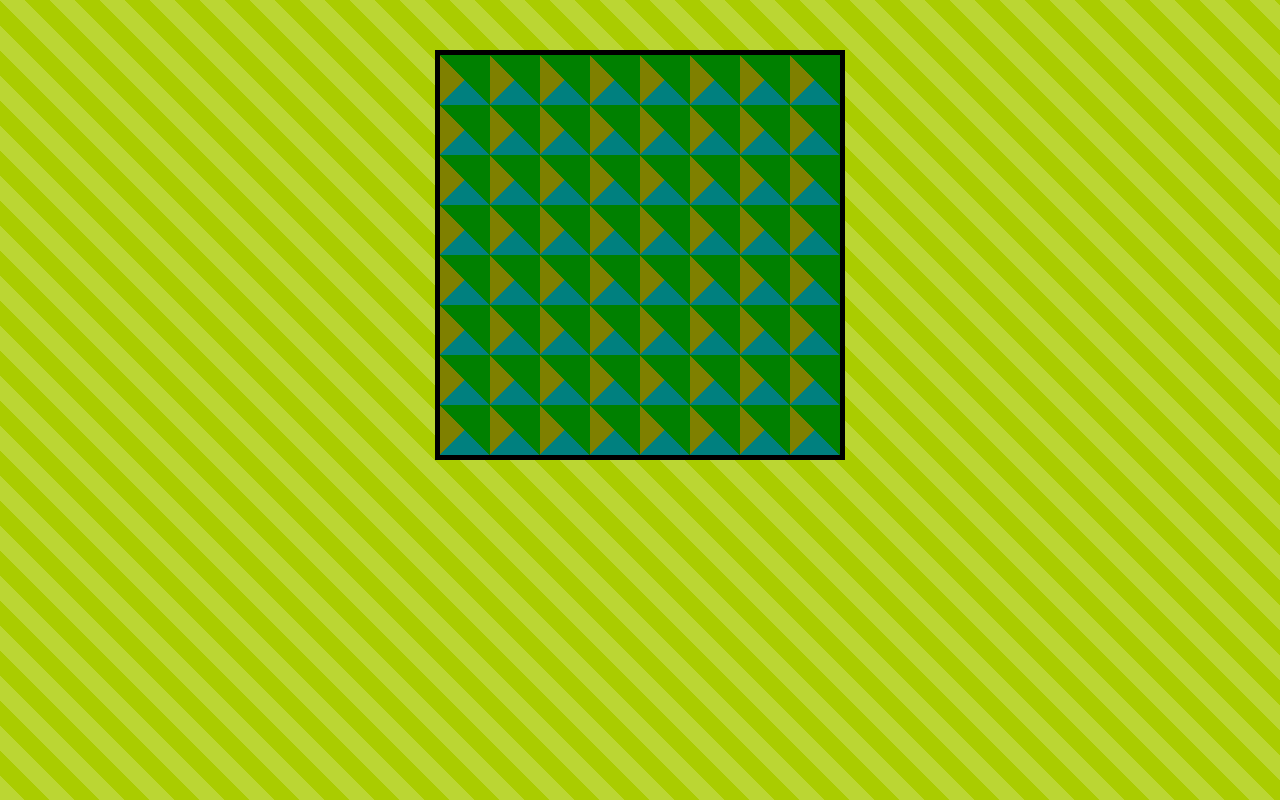
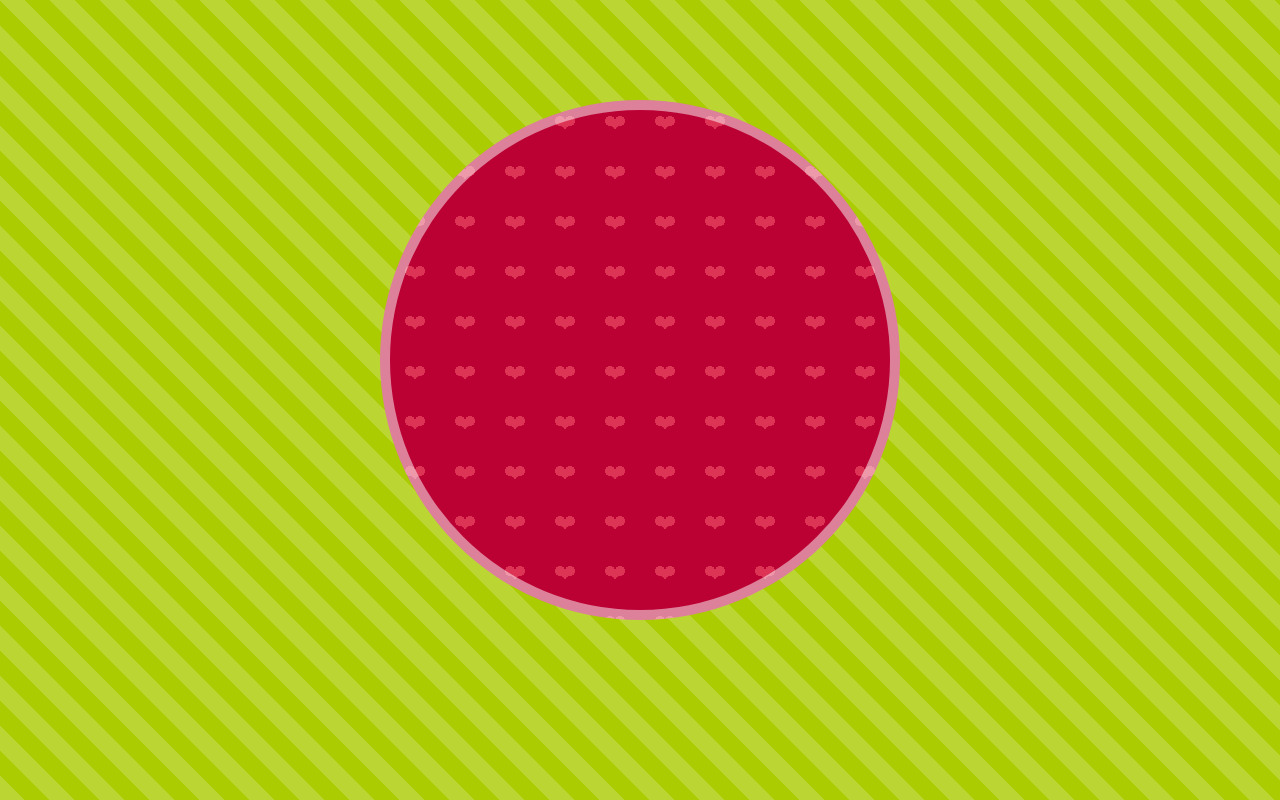
Before and after one commit to nadja0071/CSS3-for-begynder, a plain HTML site: page 4. Flere baggrunde/pattern.html in a window 1280 px wide. Drawn offline with Linux system fonts and the light colour scheme.

Commit message:
Modul4 færdig!
I denne modul har jeg lavet flere baggrunde på min hjemmesides elementer.
Sidst i modulen har jeg designet en mønster-baggrund med hjerter.

```diff
--- a/4. Flere baggrunde/pattern.html
+++ b/4. Flere baggrunde/pattern.html
@@ -1,35 +1,51 @@
 <!DOCTYPE html>
 <html>
+
 <head>
     <title></title>
     <meta http-equiv="Content-Type" content="text/html; charset=UTF-8">
-        <link rel="stylesheet" type="text/css" href="reset.css"/>
-        <link rel="stylesheet" type="text/css" href="default.css"/>
+    <link rel="stylesheet" type="text/css" href="reset.css" />
+    <link rel="stylesheet" type="text/css" href="default.css" />
     <style type="text/css">
-            #box1
-            {
+        #box1 {
             /* Position */
-                margin: 50px;
+            margin: 100px;
             margin-left: auto;
             margin-right: auto;
 
             /* Størrelse */
-                height: 400px;
-                width: 400px;
+            height: 500px;
+            width: 500px;
 
             /* Farver */
             background-color: #04B2D9;
             /* Husk at dette eksempel kun virker i Webkit browsere (I.e. Chrome og Safari) da jeg ikke har inkluderet
                 prefixes til andre browsere. */
-                background-image: -webkit-linear-gradient(45deg, rgba(0, 255, 0, 0.5) 50%, green 50%, green), -webkit-linear-gradient(-45deg, red 50%, blue 50%, blue);
+            background:
+                radial-gradient(circle closest-side at 60% 43%, #b03 26%, rgba(187, 0, 51, 0) 27%),
+                radial-gradient(circle closest-side at 40% 43%, #b03 26%, rgba(187, 0, 51, 0) 27%),
+                radial-gradient(circle closest-side at 40% 22%, #d35 45%, rgba(221, 51, 85, 0) 46%),
+                radial-gradient(circle closest-side at 60% 22%, #d35 45%, rgba(221, 51, 85, 0) 46%),
+                radial-gradient(circle closest-side at 50% 35%, #d35 30%, rgba(221, 51, 85, 0) 31%),
+
+                radial-gradient(circle closest-side at 60% 43%, #b03 26%, rgba(187, 0, 51, 0) 27%) 50px 50px,
+                radial-gradient(circle closest-side at 40% 43%, #b03 26%, rgba(187, 0, 51, 0) 27%) 50px 50px,
+                radial-gradient(circle closest-side at 40% 22%, #d35 45%, rgba(221, 51, 85, 0) 46%) 50px 50px,
+                radial-gradient(circle closest-side at 60% 22%, #d35 45%, rgba(221, 51, 85, 0) 46%) 50px 50px,
+                radial-gradient(circle closest-side at 50% 35%, #d35 30%, rgba(221, 51, 85, 0) 31%) 50px 50px;
+            background-color: #b03;
+
             background-size: 50px 50px;
 
             /* Hjørner */
-                border: 5px solid #000;
+            border: 10px solid rgba(255, 255, 255, 0.5);
+            border-radius: 500px 500px;
         }
     </style>
 </head>
+
 <body>
     <div id="box1"></div>
 </body>
+
 </html>
```
Also changed, not shown: 4. Flere baggrunde/index.html (+15 -8 lines). Lines whose indentation alone changed are shown as unchanged.
